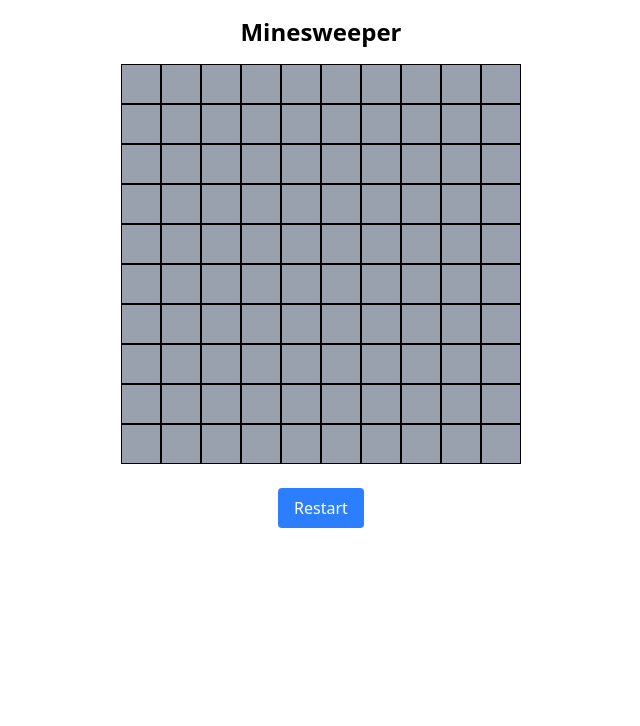
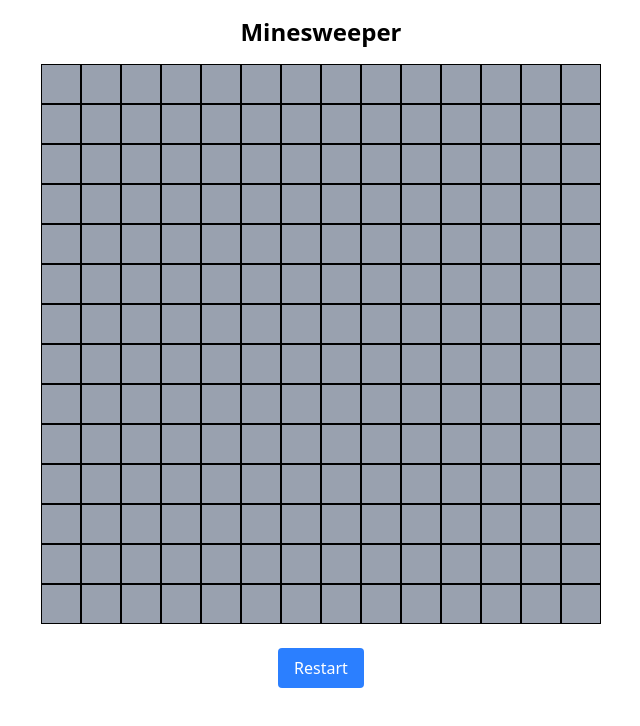
Before and after one commit to Pyromagne/project-minesweeper, a React (Vite) app: page / in a window 1280 px wide. Shown: the top 726 px of the page, without its empty margins (319-959 px from the left). Built offline with nearby package versions, Linux system fonts and the light colour scheme.

Commit message:
Seperate reveal cell logic, and code refactoring

```diff
--- a/src/App.tsx
+++ b/src/App.tsx
@@ -1,12 +1,12 @@
-import React, { useState, useEffect } from 'react';
+import { useEffect } from 'react';
 import Board from './game/components/Board';
 import type { t_cell } from './game/minesweeper';
 import { bombCount, boardSize } from './game/minesweeper';
 import useGameEngine from './hooks/useGameEngine';
+import { revealCell } from './game/revealCell';
 
-const App: React.FC = () => {
-  const [board, setBoard] = useState<t_cell[][]>([]);
-  const {gameOver, setGameOver, gameWon, setGameWon} = useGameEngine();
+const App = () => {
+  const { board, setBoard, gameOver, setGameOver, gameWon, setGameWon } = useGameEngine();
 
   useEffect(() => {
     resetGame();
@@ -69,74 +69,46 @@ const App: React.FC = () => {
     setGameWon(false);
   };
 
-  const revealCell = (updateBoard: t_cell[][], x: number, y: number) => {
-    const cell = updateBoard[y][x];
-    if (cell.isRevealed || cell.isFlagged) return;
-
-    cell.isRevealed = true;
-
-    if (cell.isBomb) {
-      setGameOver(true);
-      updateBoard.forEach(row => row.forEach(c => (c.isRevealed = true)));
-      setBoard(updateBoard);
-      return;
-    }
-
-    if (cell.adjacentBombs === 0) {
-      for (let dy = -1; dy <= 1; dy++) {
-        for (let dx = -1; dx <= 1; dx++) {
-          const nx = x + dx;
-          const ny = y + dy;
-          if (
-            nx >= 0 &&
-            nx < boardSize.width &&
-            ny >= 0 &&
-            ny < boardSize.length
-          ) {
-            if (!updateBoard[ny][nx].isRevealed && !updateBoard[ny][nx].isBomb) {
-              revealCell(updateBoard, nx, ny);
-            }
-          }
-        }
-      }
-    }
-  };
-
   const handleClick = (x: number, y: number) => {
     if (gameOver || gameWon) return;
-    const updatedGrid = board.map(row => row.map(cell => ({ ...cell })));
-    revealCell(updatedGrid, x, y);
-    setBoard(updatedGrid);
-    checkWin(updatedGrid);
+    const updatedBoard = board.map(row => row.map(cell => ({ ...cell })));
+    const result = revealCell(updatedBoard, x, y);
+    setBoard(result.board);
+    if (result.gameOver) {
+      setGameOver(true);
+    }
   };
 
   const handleRightClick = (x: number, y: number) => {
     if (gameOver || gameWon) return;
-    const updatedGrid = board.map(row => row.map(cell => ({ ...cell })));
-    const cell = updatedGrid[y][x];
+    const updatedBoard = board.map(row => row.map(cell => ({ ...cell })));
+    const cell = updatedBoard[y][x];
     if (!cell.isRevealed) cell.isFlagged = !cell.isFlagged;
-    setBoard(updatedGrid);
-    checkWin(updatedGrid);
+    setBoard(updatedBoard);
+    checkWin(updatedBoard);
   };
 
-  const checkWin = (grid: t_cell[][]) => {
-    const hasWon = grid.every(row =>
+  const checkWin = (board: t_cell[][]) => {
+    const hasWon = board.every(row =>
       row.every(cell =>
         (cell.isBomb && !cell.isRevealed) || (!cell.isBomb && cell.isRevealed)
       )
     );
     if (hasWon) {
       setGameWon(true);
-      setBoard(grid.map(row => row.map(cell => ({ ...cell, isRevealed: true }))));
+      setBoard(board.map(row => row.map(cell => ({ ...cell, isRevealed: true }))));
     }
   };
 
   return (
     <main className="p-4 flex flex-col items-center gap-4">
       <h1 className="text-2xl font-bold">Minesweeper</h1>
+
       <Board board={board} onClick={handleClick} onRightClick={handleRightClick} />
+
       {gameOver && <div className="text-red-600 font-semibold">Game Over 💥</div>}
       {gameWon && <div className="text-green-600 font-semibold">You Win! 🎉</div>}
+
       <button
         className="mt-2 px-4 py-2 bg-blue-500 text-white rounded hover:bg-blue-600"
         onClick={resetGame}
--- a/src/game/components/Cell.tsx
+++ b/src/game/components/Cell.tsx
@@ -1,4 +1,3 @@
-import React from "react";
 import type { t_cell } from "../minesweeper";
 import { icon } from "../minesweeper";
 
@@ -8,7 +7,7 @@ type CellProps = {
     onRightClick: (x: number, y: number) => void;
 };
 
-const Cell: React.FC<CellProps> = ({ cell, onClick, onRightClick }) => {
+const Cell = ({ cell, onClick, onRightClick }: CellProps) => {
     const { x, y, isRevealed, isBomb, adjacentBombs, isFlagged } = cell;
 
     let display = '';
--- a/src/game/minesweeper.ts
+++ b/src/game/minesweeper.ts
@@ -8,8 +8,8 @@ export type t_cell = {
 };
 
 export const boardSize = {
-    width: 10,
-    length: 10
+    width: 14,
+    length: 14
 };
 
 export const icon = {
--- /dev/null
+++ b/src/game/revealCell.ts
@@ -0,0 +1,48 @@
+import type { t_cell } from "./minesweeper";
+import { boardSize } from "./minesweeper";
+
+type RevealResult = {
+    board: t_cell[][];
+    gameOver: boolean;
+};
+
+export const revealCell = ( board: t_cell[][], x: number, y: number ): RevealResult => {
+    let newBoard = structuredClone(board);
+    const cell = newBoard[y][x];
+
+    if (cell.isRevealed || cell.isFlagged) {
+        return { board: newBoard, gameOver: false };
+    }
+
+    cell.isRevealed = true;
+
+    let gameOver = false;
+    if (cell.isBomb) {
+        gameOver = true;
+        newBoard.forEach(row => row.forEach(c => (c.isRevealed = true)));
+        return { board: newBoard, gameOver };
+    }
+
+    if (cell.adjacentBombs === 0) {
+        for (let dy = -1; dy <= 1; dy++) {
+            for (let dx = -1; dx <= 1; dx++) {
+                const nx = x + dx;
+                const ny = y + dy;
+                if (
+                    nx >= 0 &&
+                    nx < boardSize.width &&
+                    ny >= 0 &&
+                    ny < boardSize.length
+                ) {
+                    if (!newBoard[ny][nx].isRevealed && !newBoard[ny][nx].isBomb) {
+                        const result = revealCell(newBoard, nx, ny);
+                        newBoard = result.board;
+                        gameOver = gameOver || result.gameOver;
+                    }
+                }
+            }
+        }
+    }
+
+    return { board: newBoard, gameOver };
+};
--- a/src/hooks/useGameEngine.ts
+++ b/src/hooks/useGameEngine.ts
@@ -1,10 +1,13 @@
 import { useState } from "react";
+import type { t_cell } from "../game/minesweeper";
 
 const useGameEngine = () => {
+    const [board, setBoard] = useState<t_cell[][]>([]);
     const [gameOver, setGameOver] = useState<boolean>(false);
     const [gameWon, setGameWon] = useState<boolean>(false);
 
     return {
+        board, setBoard,
         gameOver, setGameOver,
         gameWon, setGameWon
     }
```
Also changed, not shown: src/game/components/Board.tsx (+5 -5 lines).
